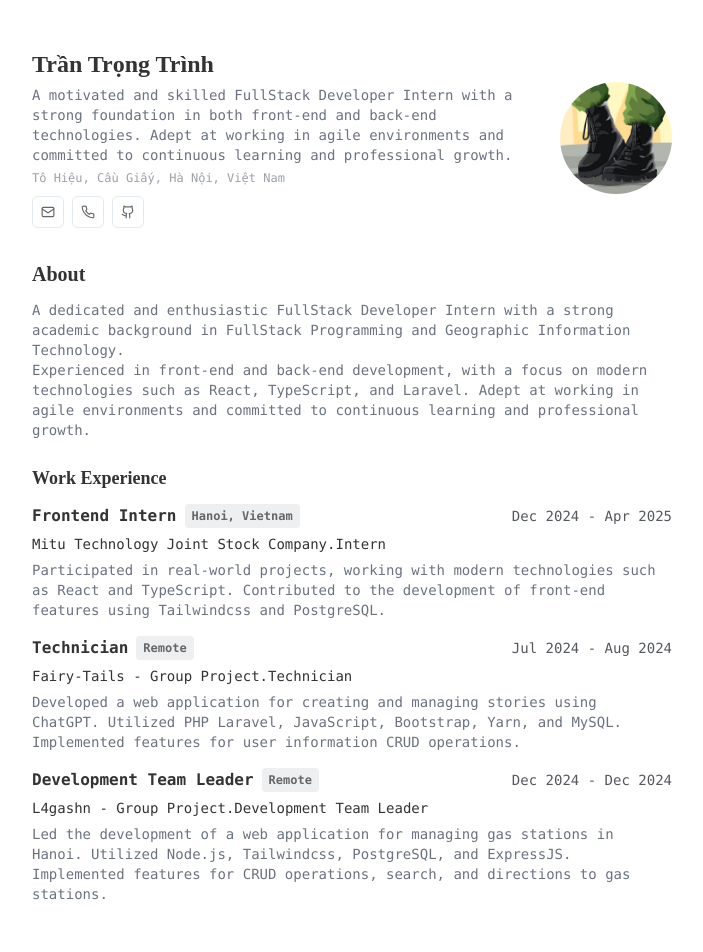
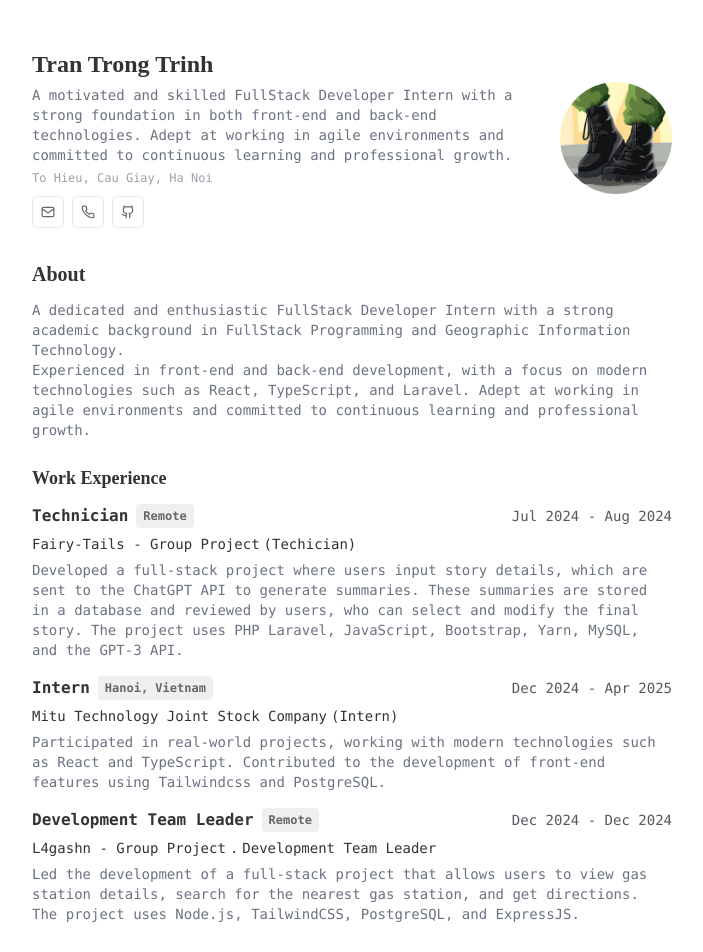
Before and after one commit to TreeMarch/self_preview_nxt_ver, a Next.js app: page / in a window 1280 px wide. Shown: the top 952 px of the page, without its empty margins (288-991 px from the left). Built offline with nearby package versions, Linux system fonts and the light colour scheme.

Commit message:
change des w-e

```diff
--- a/public/css/style.css
+++ b/public/css/style.css
@@ -144,6 +144,11 @@ h1 h2 {
 
 .project-role {
   margin: 6px 0px;
+  display: flex;
+  flex-direction: row;
+  gap: 0.25rem;
+  align-self: stretch;
+  flex-wrap: wrap;
 }
 
 .project {
--- a/src/app/education/Education.js
+++ b/src/app/education/Education.js
@@ -11,7 +11,7 @@ const Education = () => {
               <div className="place-time">
                 <div className="edu-detail">
                   <h3>FPT Aptech</h3>
-                  <div className="edu-time">2023 - NaN</div>
+                  <div className="edu-time">2023 - Present</div>
                 </div>
               </div>
             </div>
@@ -24,7 +24,7 @@ const Education = () => {
               <div className="place-time">
                 <div className="edu-detail">
                   <h3>HANOI UNIVERSITY OF MINING AND GEOLOGY</h3>
-                  <div className="edu-time">2021 - NaN</div>
+                  <div className="edu-time">2021 - Present</div>
                 </div>
               </div>
             </div>
--- a/src/app/header/Header.js
+++ b/src/app/header/Header.js
@@ -6,7 +6,7 @@ const Header = () => {
     <div>
       <header className="header">
         <div className="objective">
-          <h1 className="resume-name">Trần Trọng Trình</h1>
+          <h1 className="resume-name">Tran Trong Trinh</h1>
           <div className="objective-des">
             <p>
               A motivated and skilled FullStack Developer Intern with a strong
@@ -16,8 +16,14 @@ const Header = () => {
             </p>
           </div>
           <p className="address-section">
-            <a className="address" href="#">
-              Tô Hiệu, Cầu Giấy, Hà Nội, Việt Nam
+            <a
+              className="address"
+              href="https://www.google.com/maps/search/T%C3%B4%20Hi%E1%BB%87u%2C%20C%E1%BA%A7u%20Gi%E1%BA%A5y%2C%20H%C3%A0%20N%E1%BB%99i%2C%20Vi%E1%BB%87t%20Nam"
+              target="_blank"
+              rel="noopener noreferrer"
+              aria-label="Location: Tô Hiệu, Cầu Giấy, Hà Nội, Việt Nam"
+            >
+              To Hieu, Cau Giay, Ha Noi
             </a>
           </p>
           <div className="contact">
--- a/src/app/skills/Skills.js
+++ b/src/app/skills/Skills.js
@@ -13,7 +13,7 @@ const Skills = () => {
             <div>JavaScript</div>
           </li>
           <li>
-            <div>ReactJs</div>
+            <div>NodeJs</div>
           </li>
           <li>
             <div>Tailwindcss</div>
--- a/src/app/work-experience/WorkExperience.js
+++ b/src/app/work-experience/WorkExperience.js
@@ -6,35 +6,6 @@ function WorkExperience() {
       <div className="work-experience">
         <h2 className="resume-work-experience">Work Experience</h2>
         <div className="detail-w-e">
-          <div className="project">
-            <div className="top-detail-project">
-              <div className="role-locate">
-                <p className="role">Frontend Intern</p>
-                <p className="location">Hanoi, Vietnam</p>
-                <div>
-                  <p className="time">Dec 2024 - Apr 2025</p>
-                </div>
-              </div>
-              <div>
-                <div>
-                  <p className="project-role">
-                    <span className="company">
-                      mitu technology joint stock company
-                    </span>
-                    <span>.</span>
-                    <span>Intern</span>
-                  </p>
-                </div>
-                <p className="work-des">
-                  Participated in real-world projects, working with modern
-                  technologies such as React and TypeScript. Contributed to the
-                  development of front-end features using Tailwindcss and
-                  PostgreSQL.
-                </p>
-              </div>
-            </div>
-          </div>
-
           <div className="project">
             <div className="top-detail-project">
               <div className="role-locate">
@@ -48,15 +19,44 @@ function WorkExperience() {
                 <div>
                   <p className="project-role">
                     <span className="company">fairy-tails - group project</span>
-                    <span>.</span>
-                    <span>Technician</span>
+                    <span>(Techician)</span>
                   </p>
                 </div>
                 <p className="work-des">
-                  Developed a web application for creating and managing stories
-                  using ChatGPT. Utilized PHP Laravel, JavaScript, Bootstrap,
-                  Yarn, and MySQL. Implemented features for user information
-                  CRUD operations.
+                  Developed a full-stack project where users input story
+                  details, which are sent to the ChatGPT API to generate
+                  summaries. These summaries are stored in a database and
+                  reviewed by users, who can select and modify the final story.
+                  The project uses PHP Laravel, JavaScript, Bootstrap, Yarn,
+                  MySQL, and the GPT-3 API.
+                </p>
+              </div>
+            </div>
+          </div>
+
+          <div className="project">
+            <div className="top-detail-project">
+              <div className="role-locate">
+                <p className="role">Intern</p>
+                <p className="location">Hanoi, Vietnam</p>
+                <div>
+                  <p className="time">Dec 2024 - Apr 2025</p>
+                </div>
+              </div>
+              <div>
+                <div>
+                  <p className="project-role">
+                    <span className="company">
+                      mitu technology joint stock company
+                    </span>
+                    <span>(Intern)</span>
+                  </p>
+                </div>
+                <p className="work-des">
+                  Participated in real-world projects, working with modern
+                  technologies such as React and TypeScript. Contributed to the
+                  development of front-end features using Tailwindcss and
+                  PostgreSQL.
                 </p>
               </div>
             </div>
@@ -80,10 +80,14 @@ function WorkExperience() {
                   </p>
                 </div>
                 <p className="work-des">
-                  Led the development of a web application for managing gas
+                  {/* Led the development of a web application for managing gas
                   stations in Hanoi. Utilized Node.js, Tailwindcss, PostgreSQL,
                   and ExpressJS. Implemented features for CRUD operations,
-                  search, and directions to gas stations.
+                  search, and directions to gas stations. */}
+                  Led the development of a full-stack project that allows users
+                  to view gas station details, search for the nearest gas
+                  station, and get directions. The project uses Node.js,
+                  TailwindCSS, PostgreSQL, and ExpressJS.
                 </p>
               </div>
             </div>
```
